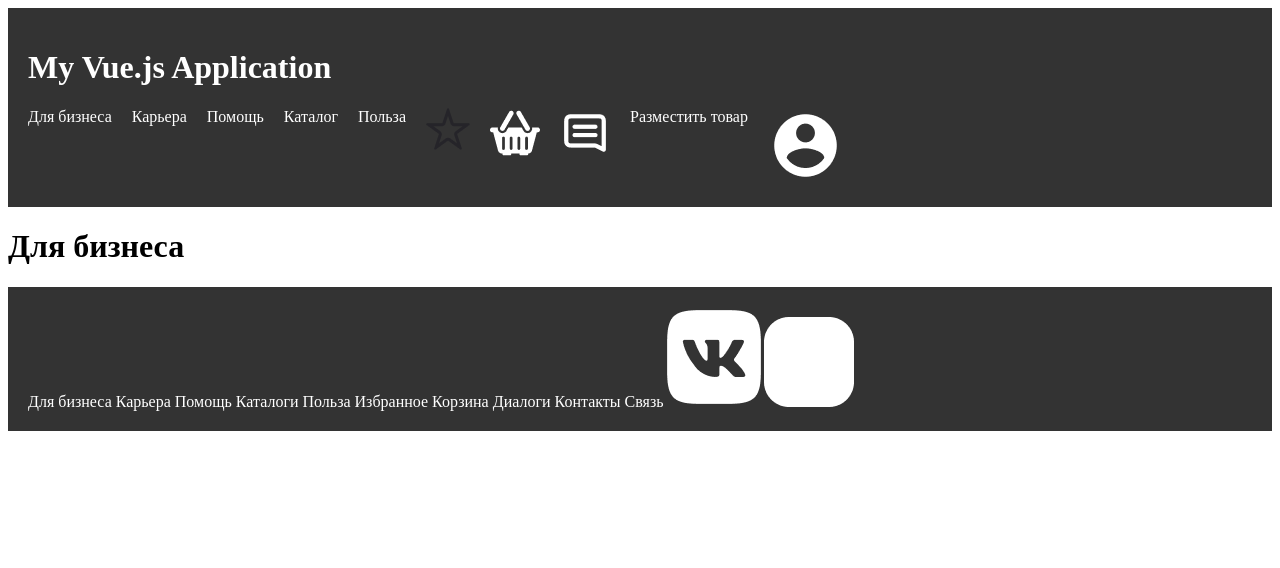
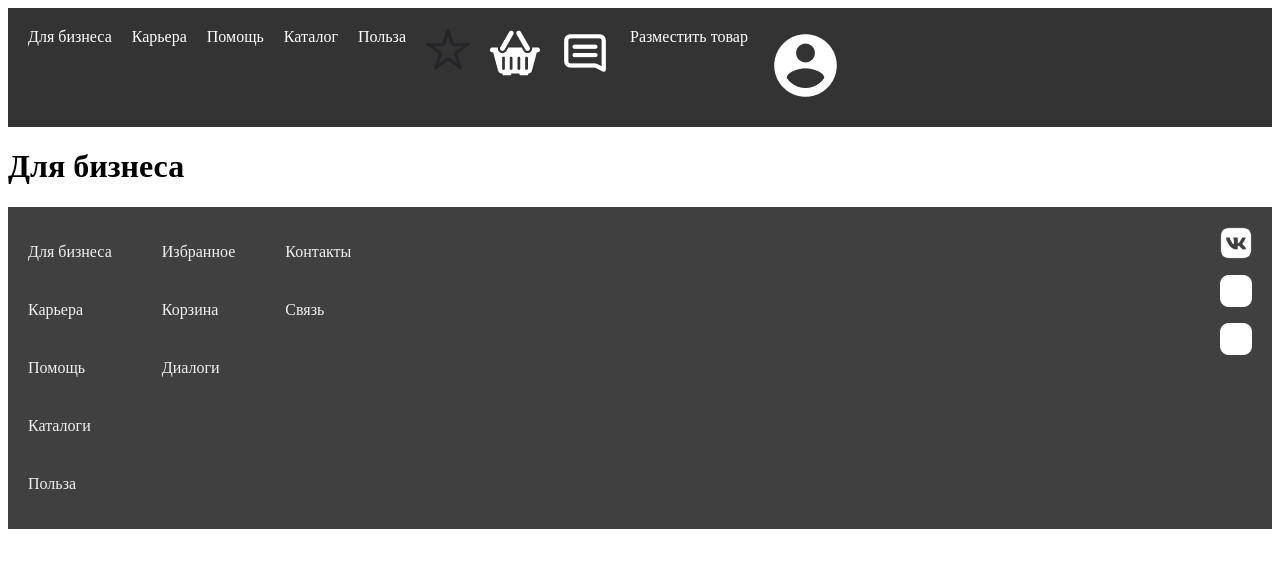
Before and after one commit to Aodhogane/VUE_FOR_PROJECT, a Vue app: page / in a window 1280 px wide. Shown: the top 568 px of the page. Built offline with nearby package versions, Linux system fonts and the light colour scheme.

Commit message:
отка изменений

```diff
--- a/src/App.vue
+++ b/src/App.vue
@@ -1,31 +1,25 @@
 <template>
   <div id="app">
-      <header class = "dark-header">
-        <h1>My Vue.js Application</h1>
+    <header class="dark-header">
       <nav>
         <router-link to="/">Для бизнеса</router-link>
         <router-link to="/contact">Карьера</router-link>
         <router-link to="/about">Помощь</router-link>
-          <router-link to="/contact">Каталог</router-link>
-          <router-link to="/contact">Польза</router-link>
+        <router-link to="/catalog">Каталог</router-link>
+        <router-link to="/benefits">Польза</router-link>
         <router-link to="/favourites">
           <img src="./assets/Star_1.png" alt="Избранное" class="image" />
         </router-link>
-
         <router-link to="/basket">
           <img src="./assets/Basket.png" alt="Корзина" class="image" />
         </router-link>
-
-          <router-link to="/Message">
+        <router-link to="/message">
           <img src="./assets/message.png" alt="Сообщение" class="image" />
         </router-link>
-
-          <router-link to="/tovar"> Разместить товар</router-link>
-
-          <router-link to="/favourites">
+        <router-link to="/tovar">Разместить товар</router-link>
+        <router-link to="/account">
           <img src="./assets/account-svgrepo-com.png" alt="Аккаунт" class="image" />
         </router-link>
-
       </nav>
     </header>
 
@@ -33,44 +27,45 @@
       <router-view></router-view>
     </main>
 
-      <footer class="dark-footer">
-          <router-link to="/"> Для бизнеса</router-link>
-
-          <router-link to="/"> Карьера</router-link>
-
-          <router-link to="/"> Помощь</router-link>
-
-          <router-link to="/"> Каталоги</router-link>
-
-          <router-link to="/"> Польза</router-link>
-
-          <router-link to="/"> Избранное</router-link>
-
-          <router-link to="/"> Корзина</router-link>
-
-          <router-link to="/"> Диалоги</router-link>
-
-          <router-link to="/"> Контакты</router-link>
-
-          <router-link to="/"> Связь</router-link>
-
-          <router-link to="/VK">
-            <img src="./assets/vk-svgrepo-com.png" alt="Аккаунт" class="image" />
-          </router-link>
-
-          <router-link to="/TG">
-            <img src="./assets/TG.png" alt="Сообщение" class="image" />
-          </router-link>
+    <footer class="footer">
+      <div class="footer-links">
+        <div class="column">
+          <p>Для бизнеса</p>
+          <p>Карьера</p>
+          <p>Помощь</p>
+          <p>Каталоги</p>
+          <p>Польза</p>
+        </div>
+        <div class="column">
+          <p>Избранное</p>
+          <p>Корзина</p>
+          <p>Диалоги</p>
+        </div>
+        <div class="column">
+          <p>Контакты</p>
+          <p>Связь</p>
+        </div>
+      </div>
+      <div class="footer-icons">
+        <img src="./assets/vk-svgrepo-com.png" alt="VK">
+        <img src="./assets/TG.png" alt="Telegram">
+        <img src="./assets/TG.png" alt="WhatsApp">
+      </div>
     </footer>
   </div>
 </template>
+
+<script>
+export default {
+  name: 'App',
+};
+</script>
 
 <style>
 .dark-header {
   background-color: #333;
   color: white;
   padding: 20px;
-
 }
 
 .dark-header nav {
@@ -87,23 +82,33 @@
   text-decoration: underline;
 }
 
-.dark-footer {
-  background-color: #333;
-  color: white;
+.footer {
+  display: flex;
+  justify-content: space-between;
+  background-color: #404040; /* Dark gray background color */
   padding: 20px;
+  color: #f0f0f0; /* Light gray text color */
 }
 
-.dark-footer nav {
+.footer-links {
   display: flex;
-  gap: 20px;
+  gap: 50px;
 }
 
-.dark-footer a {
-  color: white;
-  text-decoration: none;
+.column {
+  display: flex;
+  flex-direction: column;
+  gap: 8px;
 }
 
-.dark-footer a:hover {
-  text-decoration: underline;
+.footer-icons {
+  display: flex;
+  flex-direction: column;
+  gap: 16px;
+}
+
+.footer-icons img {
+  width: 32px; /* Adjust the size of the icons as needed */
+  height: 32px;
 }
 </style>
```
Lines whose indentation alone changed are shown as unchanged.
